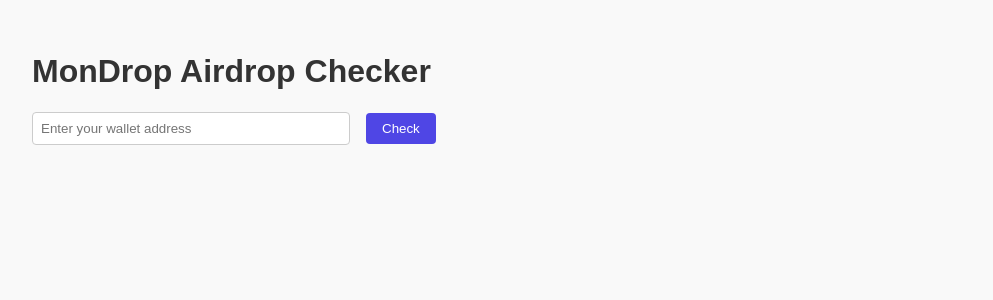
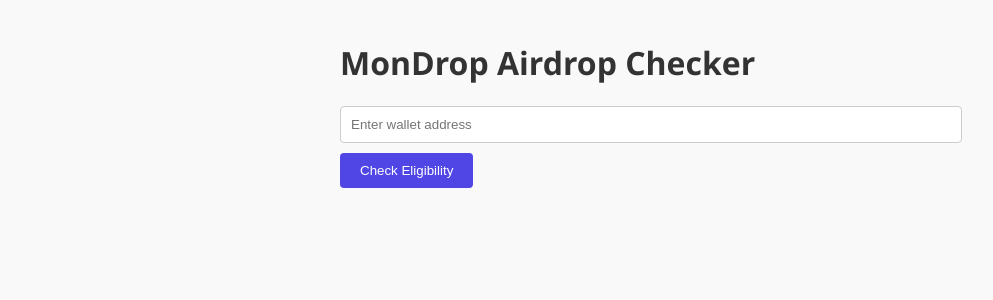
Before and after one commit to Tiger121612/mondrop, a React (Vite) app in the folder mondrop-frontend/: page / in a window 1280 px wide. Shown: the top 300 px of the page, without its empty margins (0-993 px from the left). Built offline with nearby package versions, Linux system fonts and the light colour scheme.

Commit message:
Update App.jsx

```diff
--- a/mondrop-frontend/App.jsx
+++ b/mondrop-frontend/App.jsx
@@ -1,46 +1,49 @@
-import React, { useState } from 'react';
-import axios from 'axios';
+import { useState } from 'react';
 
-const App = () => {
+function App() {
   const [address, setAddress] = useState('');
   const [result, setResult] = useState(null);
-  const [error, setError] = useState('');
+  const [loading, setLoading] = useState(false);
 
   const checkEligibility = async () => {
+    if (!address) return alert('Please enter wallet address');
+    setLoading(true);
+
     try {
-      setError('');
-      setResult(null);
-      const res = await axios.get(`https://your-backend-url/api/check?address=${address}`);
-      setResult(res.data);
+      const res = await fetch(`https://your-backend-url.com/check?address=${address}`);
+      const data = await res.json();
+      setResult(data);
     } catch (err) {
-      setError('Invalid address or server error.');
+      console.error('Error fetching eligibility:', err);
+      setResult({ error: 'Something went wrong. Please try again.' });
     }
+
+    setLoading(false);
   };
 
   return (
-    <div style={{ padding: '2rem', fontFamily: 'Arial' }}>
+    <div style={{ padding: '20px', maxWidth: '600px', margin: 'auto' }}>
       <h1>MonDrop Airdrop Checker</h1>
+
       <input
         type="text"
-        placeholder="Enter your wallet address"
+        placeholder="Enter wallet address"
         value={address}
         onChange={(e) => setAddress(e.target.value)}
-        style={{ padding: '0.5rem', width: '300px' }}
+        style={{ padding: '10px', width: '100%', marginBottom: '10px' }}
       />
-      <button onClick={checkEligibility} style={{ marginLeft: '1rem', padding: '0.5rem 1rem' }}>
-        Check
+
+      <button onClick={checkEligibility} style={{ padding: '10px 20px' }}>
+        {loading ? 'Checking...' : 'Check Eligibility'}
       </button>
 
-      {error && <p style={{ color: 'red' }}>{error}</p>}
-
       {result && (
-        <div style={{ marginTop: '2rem' }}>
-          <h2>Result:</h2>
+        <div style={{ marginTop: '20px', background: '#fff', padding: '15px', borderRadius: '8px' }}>
           <pre>{JSON.stringify(result, null, 2)}</pre>
         </div>
       )}
     </div>
   );
-};
+}
 
 export default App;
```
